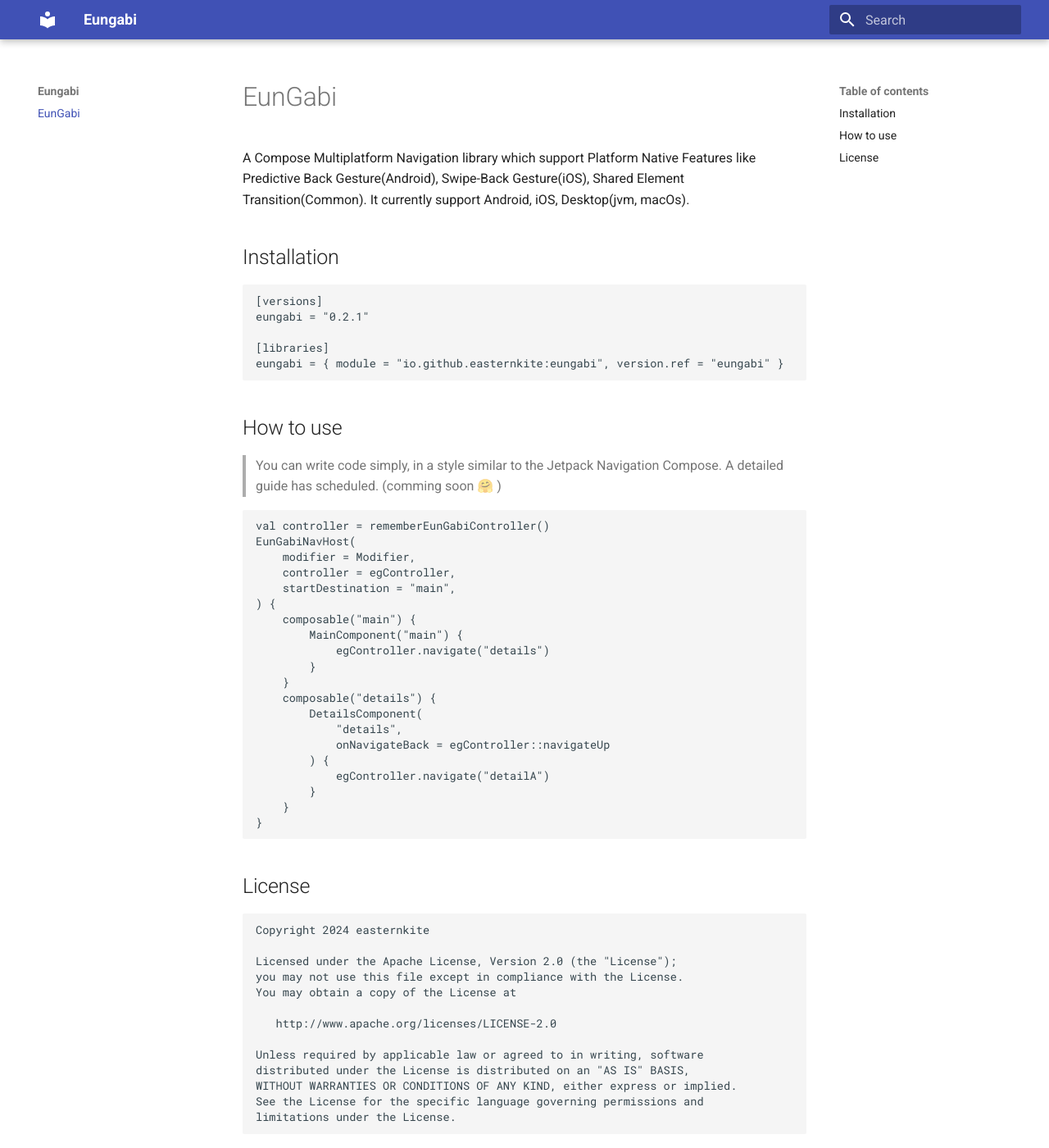
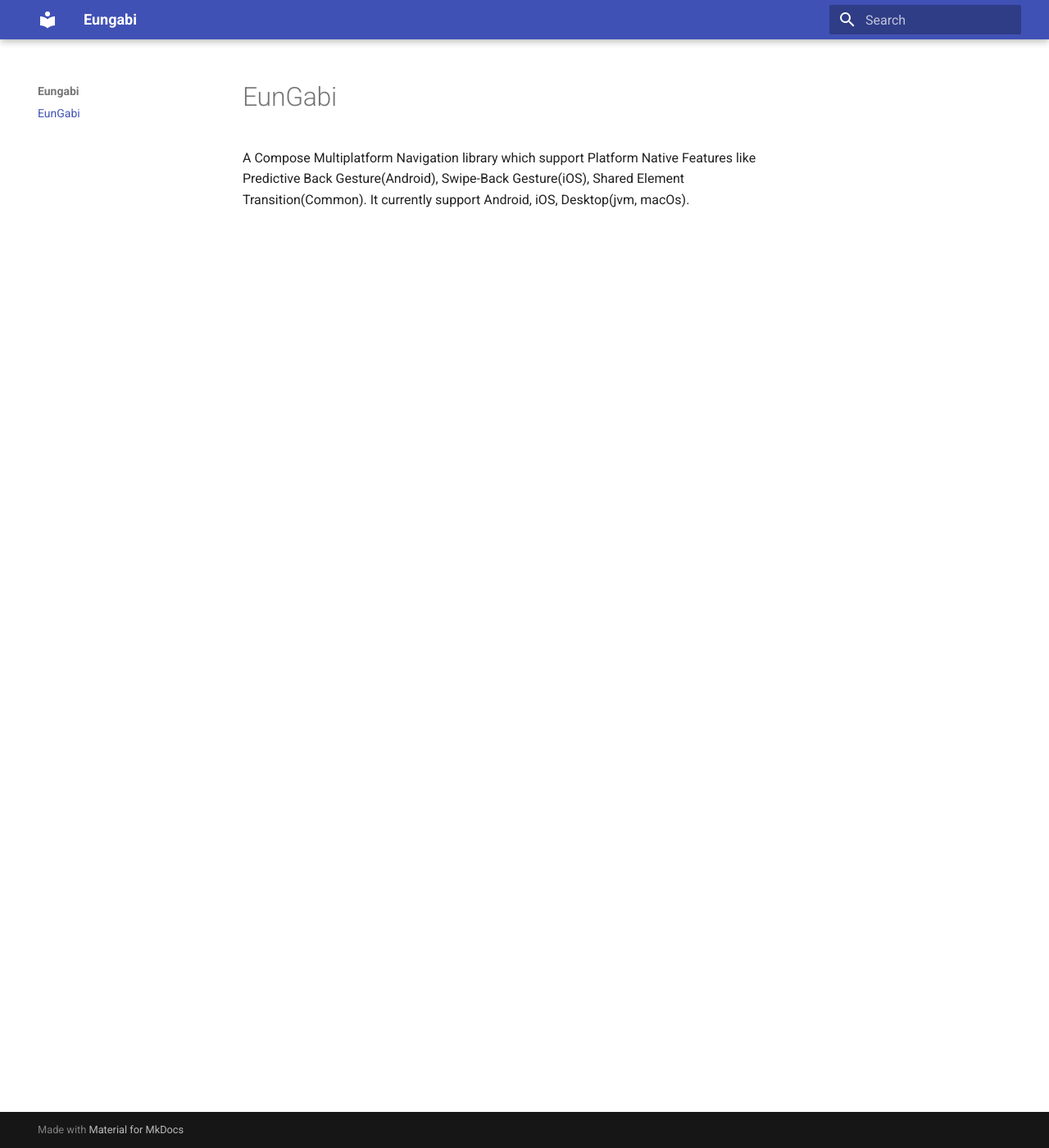
Before and after one commit to euuungb/eungabi, an MkDocs documentation site: the page built from docs/index.md, in a window 1280 px wide and 1400 px high. Shown: the whole window at 82% size. Built offline with MkDocs 1.6.1 and Material for MkDocs 9.7.7, drawn with Linux system fonts in a browser that asks for light colours.

Commit message:
update mkdocs index

````diff
--- a/docs/index.md
+++ b/docs/index.md
@@ -1,54 +1,3 @@
 # EunGabi
 A Compose Multiplatform Navigation library which support Platform Native Features like Predictive Back Gesture(Android), Swipe-Back Gesture(iOS), Shared Element Transition(Common).
 It currently support Android, iOS, Desktop(jvm, macOs).
-
-## Installation
-```toml
-[versions]
-eungabi = "0.2.1"
-
-[libraries]
-eungabi = { module = "io.github.easternkite:eungabi", version.ref = "eungabi" }
-```
-
-## How to use
-> You can write code simply, in a style similar to the Jetpack Navigation Compose. A detailed guide has scheduled. (comming soon 🤗 )
-```kotlin
-val controller = rememberEunGabiController()
-EunGabiNavHost(
-    modifier = Modifier,
-    controller = egController,
-    startDestination = "main",
-) {
-    composable("main") {
-        MainComponent("main") {
-            egController.navigate("details")
-        }
-    }
-    composable("details") {
-        DetailsComponent(
-            "details",
-            onNavigateBack = egController::navigateUp
-        ) {
-            egController.navigate("detailA")
-        }
-    }
-}
-```
-
-## License
-```
-Copyright 2024 easternkite
-
-Licensed under the Apache License, Version 2.0 (the "License");
-you may not use this file except in compliance with the License.
-You may obtain a copy of the License at
-
-   http://www.apache.org/licenses/LICENSE-2.0
-
-Unless required by applicable law or agreed to in writing, software
-distributed under the License is distributed on an "AS IS" BASIS,
-WITHOUT WARRANTIES OR CONDITIONS OF ANY KIND, either express or implied.
-See the License for the specific language governing permissions and
-limitations under the License.
-```
````
